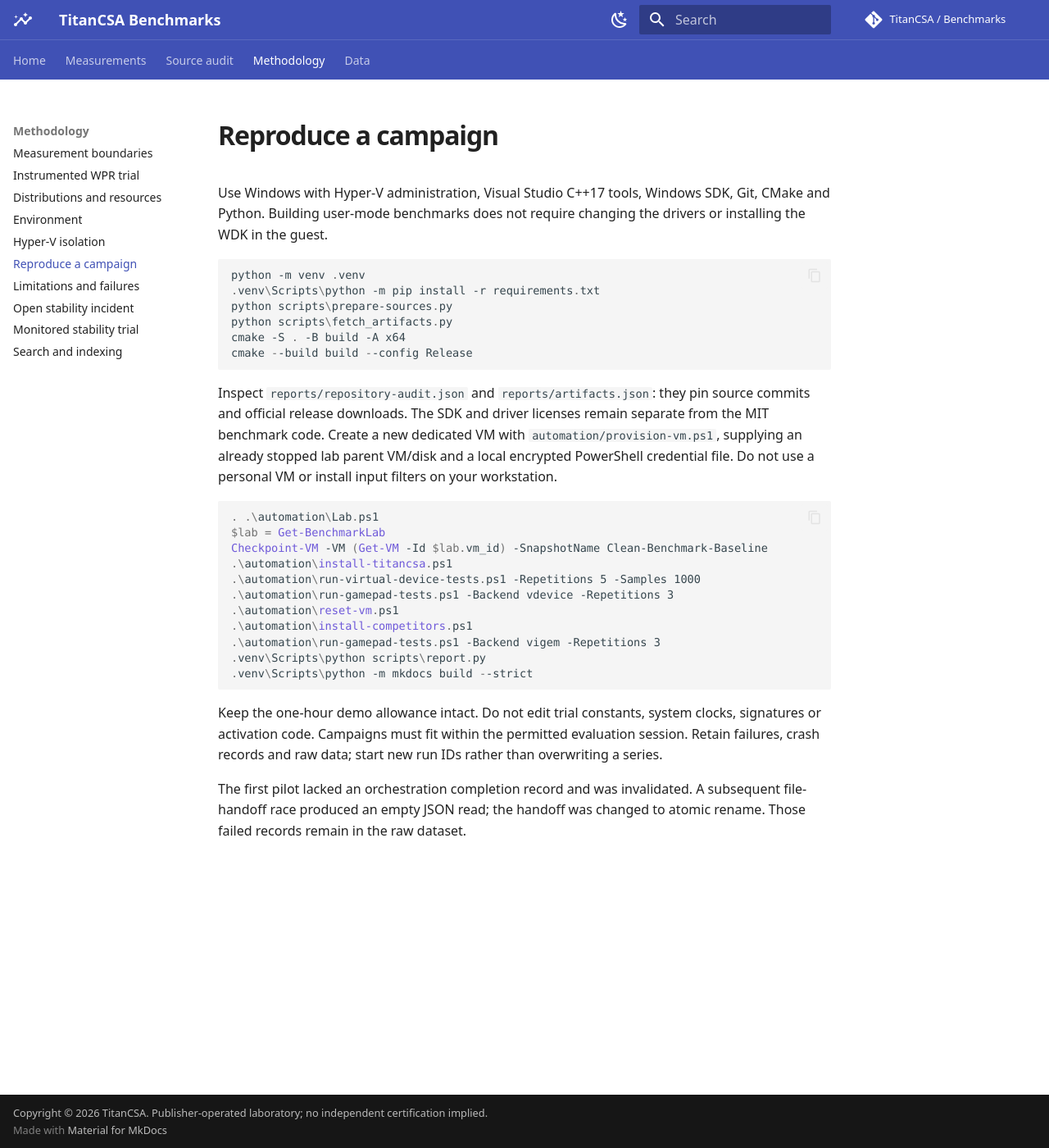
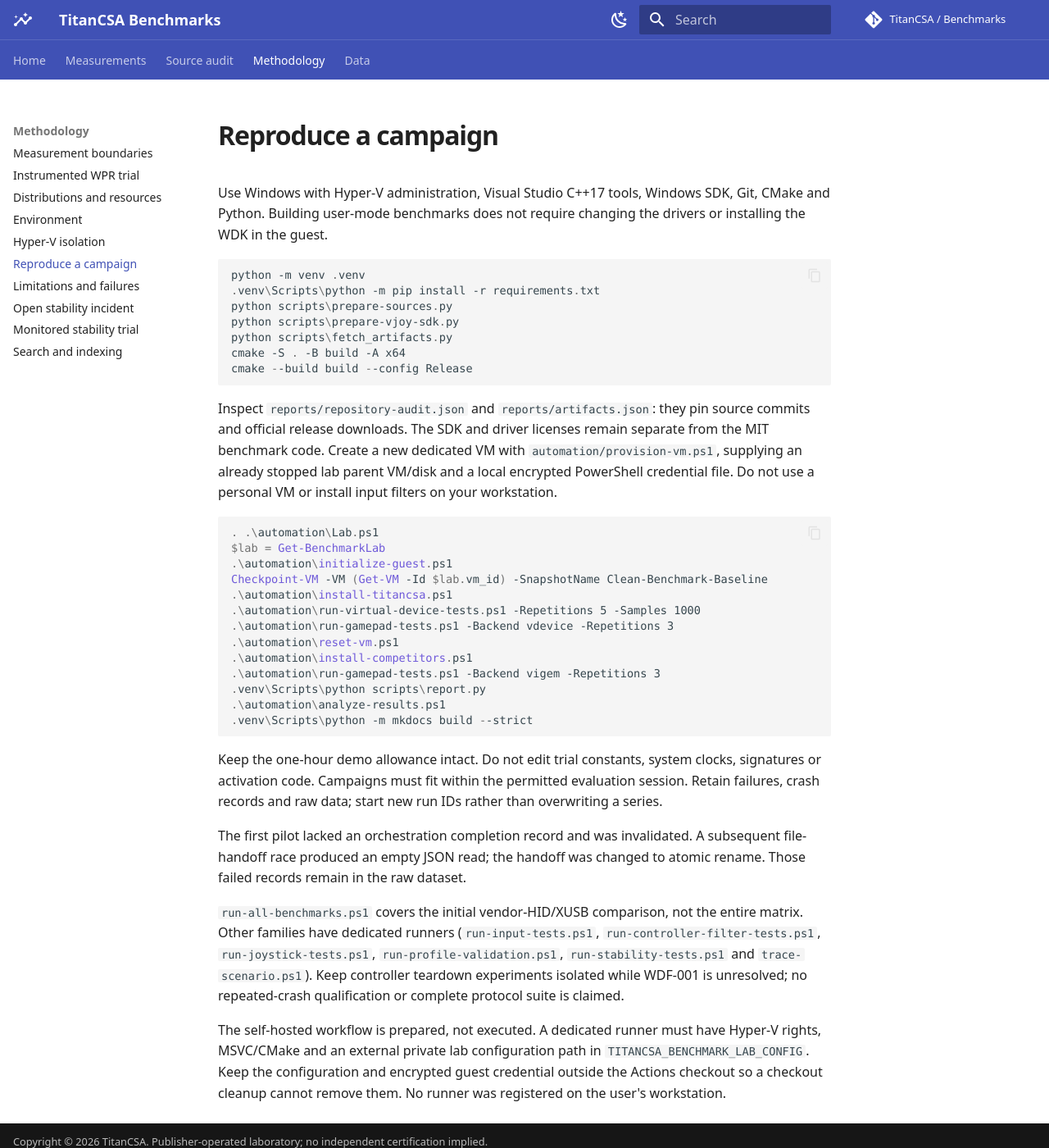
Before and after one commit to TitanCSA/TitanCSA-Benchmarks, an MkDocs documentation site: the page built from docs/methodology/reproducibility.md, in a window 1280 px wide and 1400 px high. Shown: the whole window at 82% size. Built offline with MkDocs 1.6.1 and Material for MkDocs 9.7.7, drawn with Linux system fonts in a browser that asks for light colours; comment, search, counter and statistics services are not loaded.

Commit message:
Fix clean guest initialization, saved checkpoint resume and pinned dependency setup

````diff
--- a/docs/methodology/reproducibility.md
+++ b/docs/methodology/reproducibility.md
@@ -10,6 +10,7 @@ Use Windows with Hyper-V administration, Visual Studio C++17 tools, Windows SDK,
 python -m venv .venv
 .venv\Scripts\python -m pip install -r requirements.txt
 python scripts\prepare-sources.py
+python scripts\prepare-vjoy-sdk.py
 python scripts\fetch_artifacts.py
 cmake -S . -B build -A x64
 cmake --build build --config Release
@@ -20,6 +21,7 @@ Inspect `reports/repository-audit.json` and `reports/artifacts.json`: they pin s
 ```powershell
 . .\automation\Lab.ps1
 $lab = Get-BenchmarkLab
+.\automation\initialize-guest.ps1
 Checkpoint-VM -VM (Get-VM -Id $lab.vm_id) -SnapshotName Clean-Benchmark-Baseline
 .\automation\install-titancsa.ps1
 .\automation\run-virtual-device-tests.ps1 -Repetitions 5 -Samples 1000
@@ -28,9 +30,14 @@ Checkpoint-VM -VM (Get-VM -Id $lab.vm_id) -SnapshotName Clean-Benchmark-Baseline
 .\automation\install-competitors.ps1
 .\automation\run-gamepad-tests.ps1 -Backend vigem -Repetitions 3
 .venv\Scripts\python scripts\report.py
+.\automation\analyze-results.ps1
 .venv\Scripts\python -m mkdocs build --strict
 ```
 
 Keep the one-hour demo allowance intact. Do not edit trial constants, system clocks, signatures or activation code. Campaigns must fit within the permitted evaluation session. Retain failures, crash records and raw data; start new run IDs rather than overwriting a series.
 
 The first pilot lacked an orchestration completion record and was invalidated. A subsequent file-handoff race produced an empty JSON read; the handoff was changed to atomic rename. Those failed records remain in the raw dataset.
+
+`run-all-benchmarks.ps1` covers the initial vendor-HID/XUSB comparison, not the entire matrix. Other families have dedicated runners (`run-input-tests.ps1`, `run-controller-filter-tests.ps1`, `run-joystick-tests.ps1`, `run-profile-validation.ps1`, `run-stability-tests.ps1` and `trace-scenario.ps1`). Keep controller teardown experiments isolated while WDF-001 is unresolved; no repeated-crash qualification or complete protocol suite is claimed.
+
+The self-hosted workflow is prepared, not executed. A dedicated runner must have Hyper-V rights, MSVC/CMake and an external private lab configuration path in `TITANCSA_BENCHMARK_LAB_CONFIG`. Keep the configuration and encrypted guest credential outside the Actions checkout so a checkout cleanup cannot remove them. No runner was registered on the user's workstation.
````
Also changed, not shown: README.md (+1 -1 lines), 7 other files.
